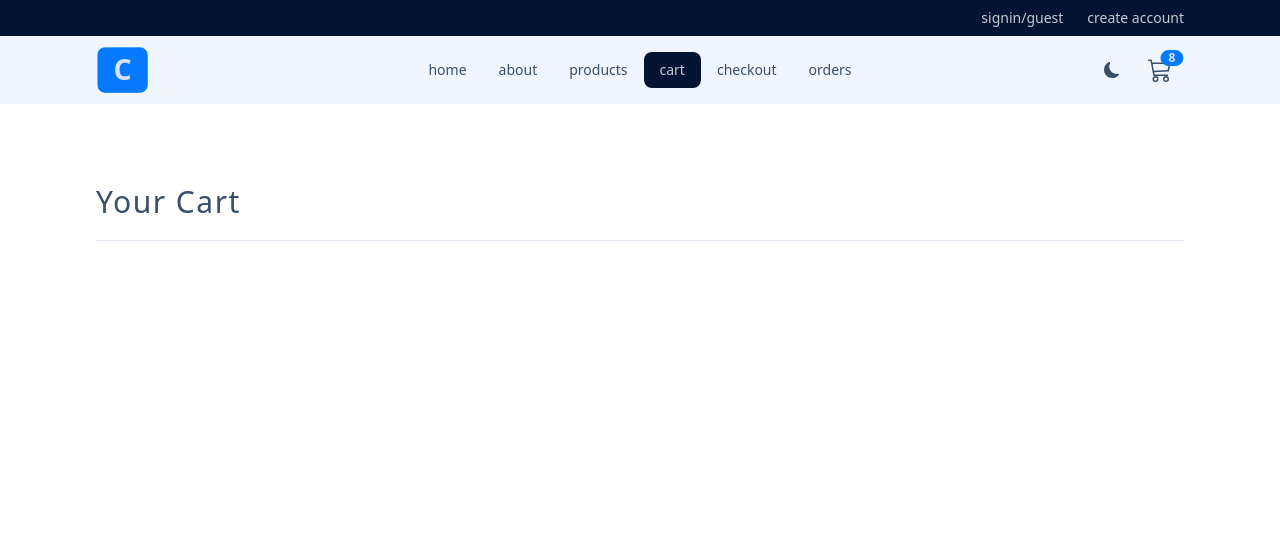
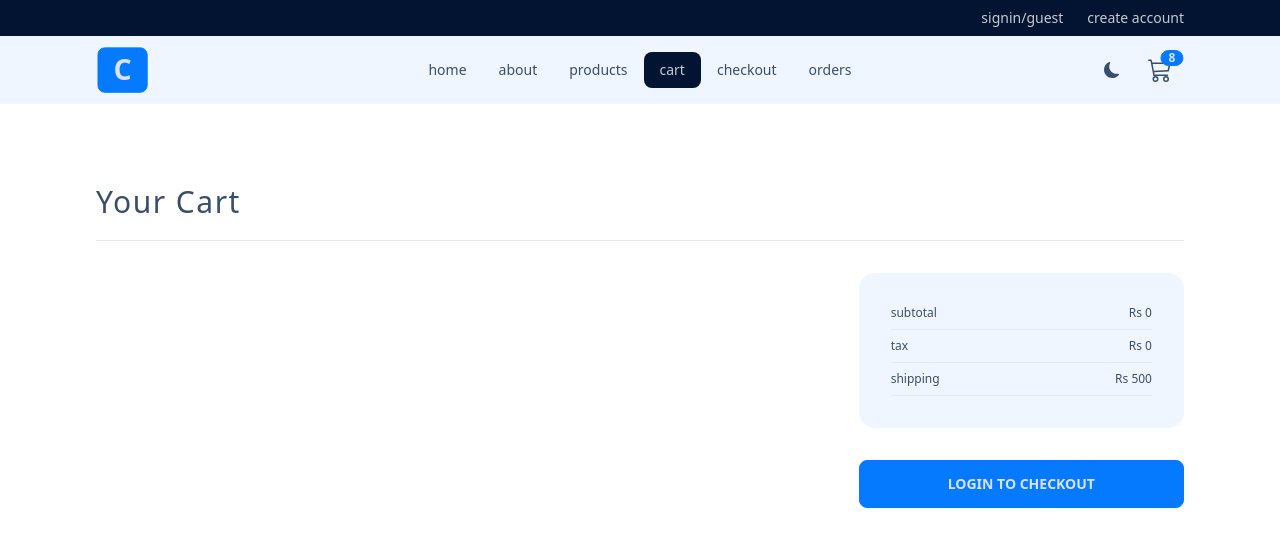
Before and after one commit to Rselva1097/final, a React (Vite) app: page /cart in a window 1280 px wide. Shown: the top 546 px of the page. Built offline with nearby package versions, Linux system fonts and the light colour scheme.

Commit message:
cart total is added

```diff
--- a/src/components/CartItemsList.jsx
+++ b/src/components/CartItemsList.jsx
@@ -3,8 +3,6 @@ import CartItem from './CartItem';
 
 const CartItemsList = () => {
   const cartItems=useSelector((state)=>state.cartState.cartItems);
-
-
 
   return (
     <div>
--- /dev/null
+++ b/src/components/CartTotal.jsx
@@ -0,0 +1,31 @@
+import React from 'react'
+import { use } from 'react'
+import { useSelector } from 'react-redux'
+
+const CartTotal = () => {
+
+    const {cartTotal,orderTotal,shipping,tax}=useSelector((state)=>state.cartState);
+
+  return (
+    <div className='card bg-base-200'>
+      <div className='card-body'>
+        <p className='flex justify-between text-xs border-b border-base-300 pb-2'>
+            <span>subtotal</span>
+            <span className='font-medium'>Rs {cartTotal} </span>
+        </p>
+         <p className='flex justify-between text-xs border-b border-base-300 pb-2'>
+            <span>tax</span>
+            <span className='font-medium'>Rs {tax} </span>
+        </p>
+         <p className='flex justify-between text-xs border-b border-base-300 pb-2'>
+            <span>shipping</span>
+            <span className='font-medium'>Rs {shipping} </span>
+        </p>
+      </div>
+
+
+    </div>
+  )
+}
+
+export default CartTotal
--- a/src/components/index.js
+++ b/src/components/index.js
@@ -14,4 +14,4 @@ export {default as FormRange} from './FormRange';
 export {default as FormCheckbox } from './FormCheckbox';
 export { default as Loading } from './Loading';
 export { default as CartItemsList } from './CartItemsList';
-export { default as CartTotals } from './CartTotals';
+export { default as CartTotal } from './CartTotal';
--- a/src/pages/Cart.jsx
+++ b/src/pages/Cart.jsx
@@ -1,6 +1,6 @@
 import { useSelector } from "react-redux";
-import { Outlet } from "react-router-dom";
-import { CartItemsList, CartTotals, SectionTitle } from "../components";
+import { Link, Outlet } from "react-router-dom";
+import { CartItemsList, CartTotal, SectionTitle } from "../components";
 
 
 const Cart = () => {
@@ -12,8 +12,27 @@ const user=null;
    <div className="lg:col-span-8">
       <CartItemsList/>
    </div>
+   <div className="lg:col-span-4 lg:pl-4">
+     <CartTotal/>
+    {
+      user ? (
+        <Link
+        className="btn btn-primary mt-8 btn-block"
+        to={`/checkout`}
+        >
+           proceed to checkout
+        </Link>
+      ) :(
+          <Link
+          className="btn btn-primary mt-8 btn-block"
+          to={`/login`}
+          >
+           login to checkout
+          </Link>
+      )
+    }
+   </div>
   </div>
-  <CartTotals/>
   <Outlet/>
   </>
 };
```
